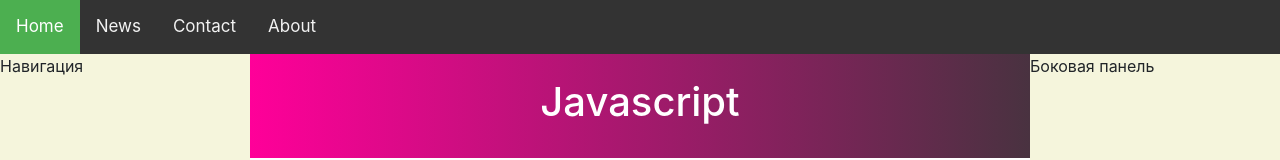
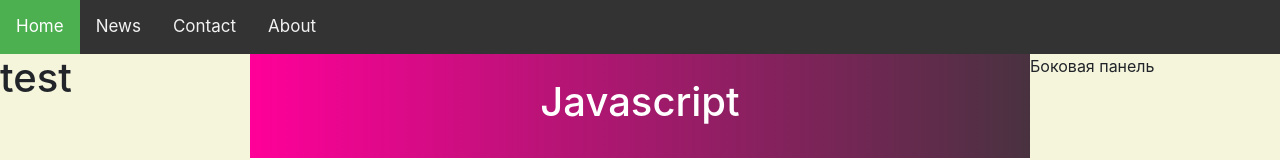
Before and after one commit to 3314099/js-constructor, a website built with webpack: page src/index.html in a window 1280 px wide. Shown: the top 160 px of the page. Built offline with nearby package versions, Linux system fonts and the light colour scheme.

Commit message:
les 7, 6:42

```diff
--- /dev/null
+++ b/src/classes/sideBar.js
@@ -0,0 +1,12 @@
+export class SideBar {
+	constructor(selector) {
+		this.$el = document.querySelector(selector)
+
+		this.init()
+	}
+
+
+	init() {
+	this.$el.innerHTML = `<h1>test<h1/>`
+	}
+}
--- a/src/index.html
+++ b/src/index.html
@@ -18,7 +18,6 @@
 <div id="app">
 	<div id="nav"></div>
 	<div id="site" class="content"></div>
-	<nav>Навигация</nav>
 	<aside>Боковая панель</aside>
 	<footer>Подвал</footer>
 </div>
--- a/src/index.js
+++ b/src/index.js
@@ -1,7 +1,10 @@
 import { model } from './model';
 import { Site } from './classes/site';
+import { SideBar } from './classes/sideBar';
 import './styles/main.css';
 
 const site = new Site('#site')
 
+new SideBar('#nav')
+
 site.render(model)
--- a/src/styles/main.css
+++ b/src/styles/main.css
@@ -15,7 +15,7 @@
 	overflow: auto;
 	padding-bottom: 20px;
 }
-#app > nav,
+#app > #nav,
 #app > aside {
 	background: beige;
 	width: 250px;
@@ -49,7 +49,7 @@
 	color: white;
 }
 
-nav {
+#nav {
 	width: 250px;
 	height: 100%;
 	overflow: auto;
```
